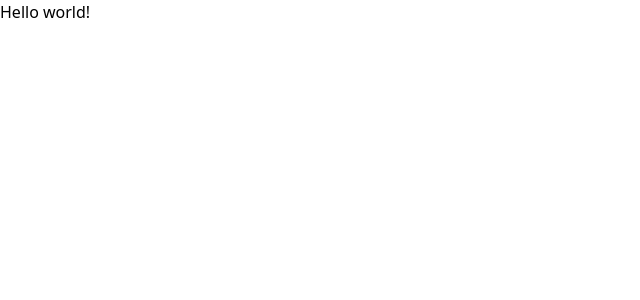
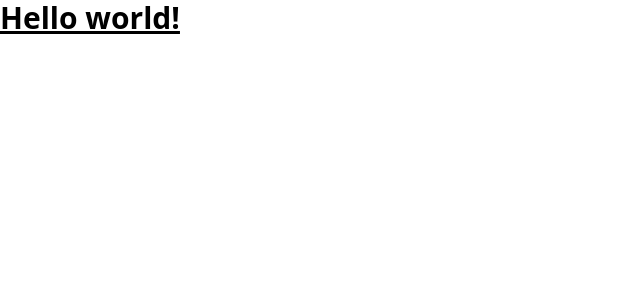
Before and after one commit to techylax/web3.0, a React (Vite) app in the folder client/: page / in a window 1280 px wide. Shown: the top 300 px of the page, without its empty margins (0-640 px from the left). Built offline with nearby package versions, Linux system fonts and the light colour scheme.

Commit message:
solved tailwind setup after changing content format

```diff
--- a/client/tailwind.config.js
+++ b/client/tailwind.config.js
@@ -1,6 +1,8 @@
-/** @type {import('tailwindcss').Config} */
 module.exports = {
-  content: ["./src/**/*.{html,js}"],
+  content: ["./src/**/*.{html,jsx}",
+
+  '*.{html,js}'], //like this
+
   theme: {
     extend: {},
   },
```
